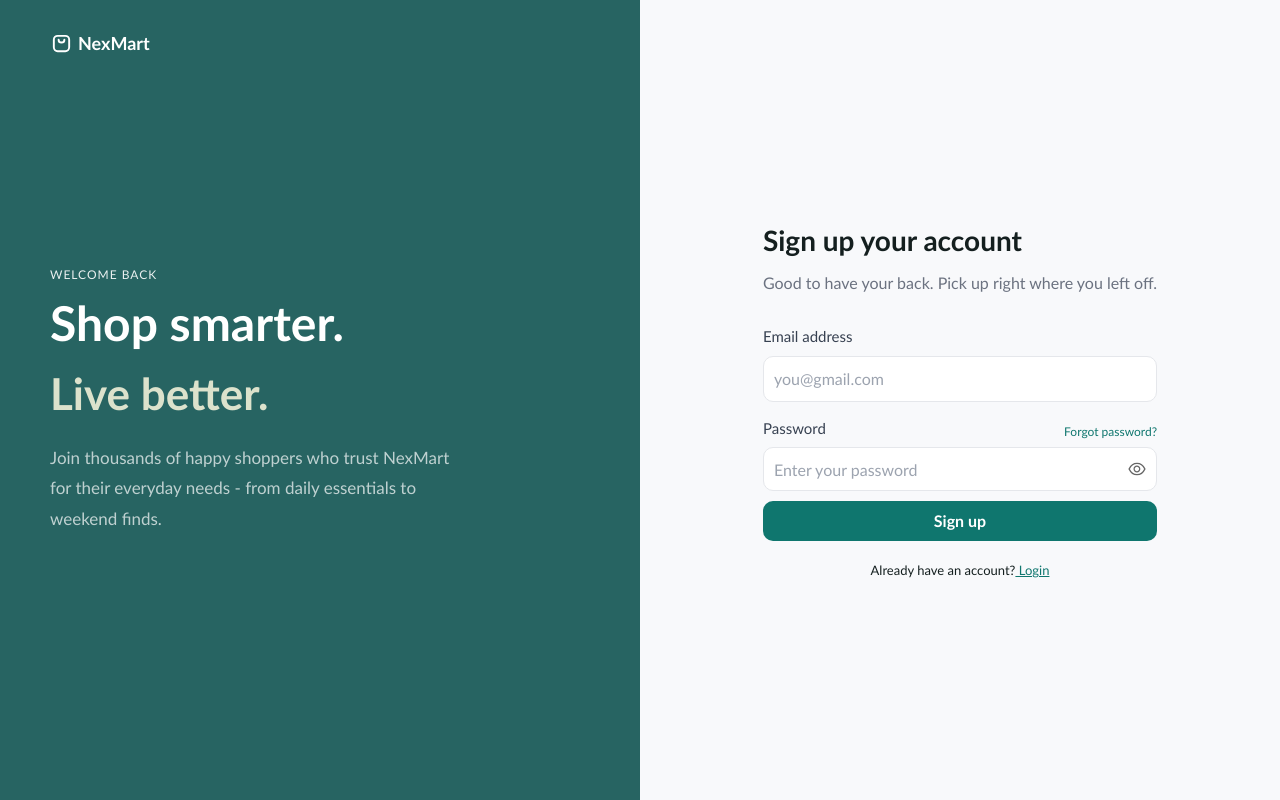
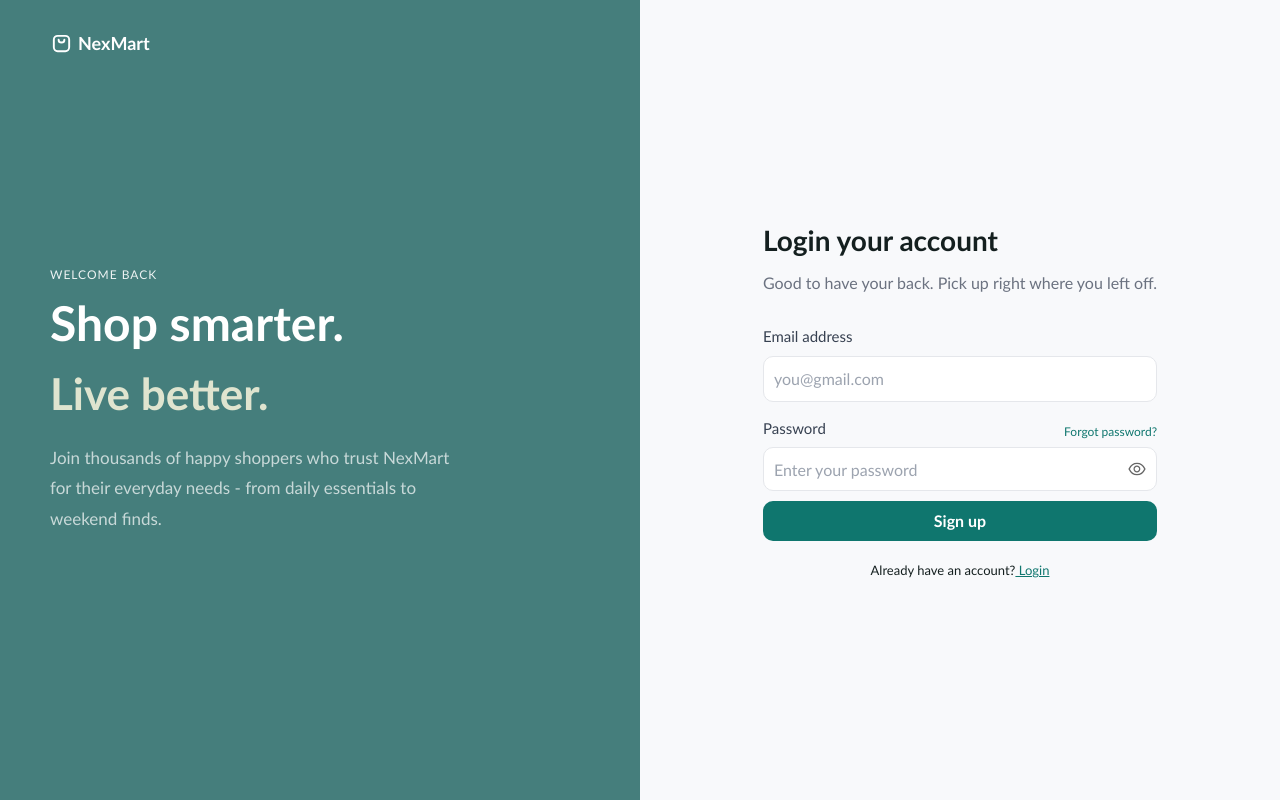
Before and after one commit to jasonkhoo05/Marketplace-Platform, a Next.js app in the folder nexmart/: page /login in a window 1280 px wide. Built offline with nearby package versions, Linux system fonts and the light colour scheme.

Commit message:
feature: changes login page description and colour #frontend

```diff
--- a/nexmart/app/login/login.css
+++ b/nexmart/app/login/login.css
@@ -17,7 +17,7 @@ body{
 
 .leftPanel{
     width:50%;
-    background: #276462;
+    background: #457e7c;
     color:white;
     display:flex;
     flex-direction:column;
--- a/nexmart/app/login/page.tsx
+++ b/nexmart/app/login/page.tsx
@@ -37,7 +37,7 @@ export default function LoginPage() {
 
             <div className="rightPanel">
                 <div className="formBox">
-                    <h2> Sign up your account</h2>
+                    <h2> Login your account</h2>
 
 
                     <p className="subtitle">
```
